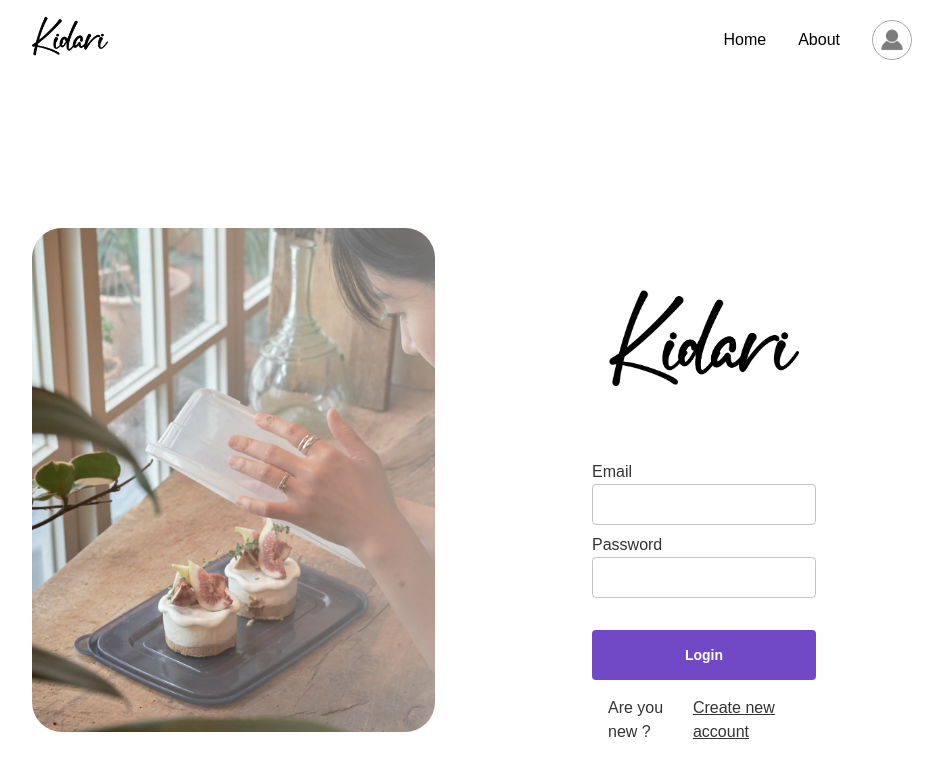
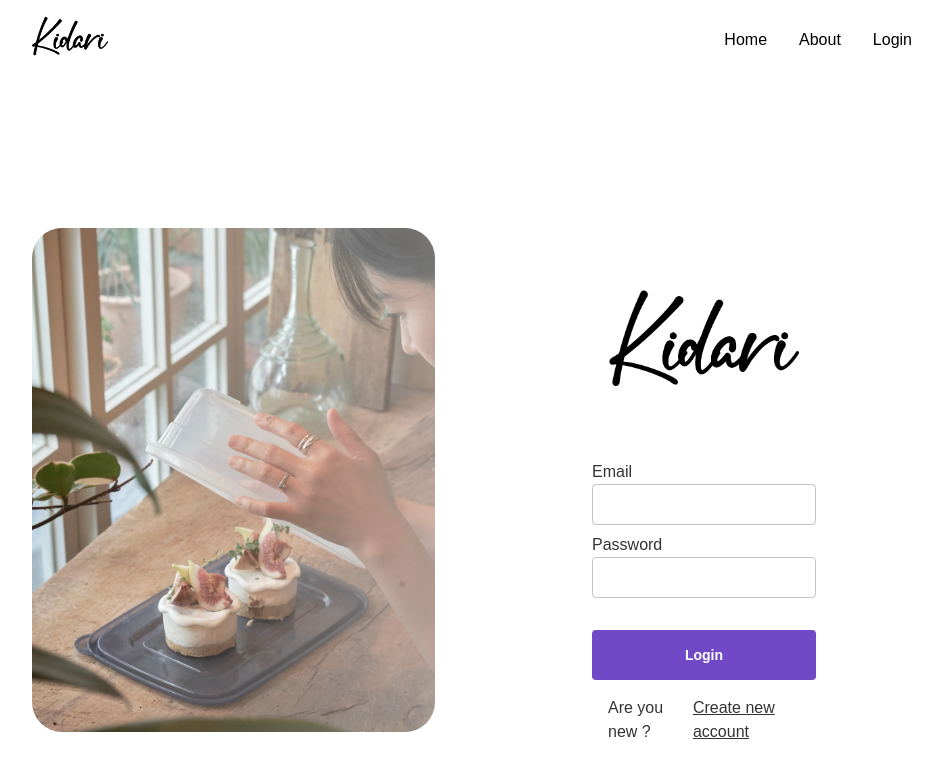
Before and after one commit to zerosheepmoo/kidari-front, a React (Vite) app: page /login in a window 1280 px wide. Shown: the top 778 px of the page, without its empty margins (160-1103 px from the left). Built offline with nearby package versions, Linux system fonts and the light colour scheme; no server answers.

Commit message:
topnav modified

```diff
--- a/src/components/TopNav.tsx
+++ b/src/components/TopNav.tsx
@@ -41,7 +41,7 @@ const NavActionButton: React.FC<{
         color: "black",
       }}
     >
-      {isUserTab ? (
+      {isUserTab && user ? (
         <Box
           display={"flex"}
           sx={{
```
